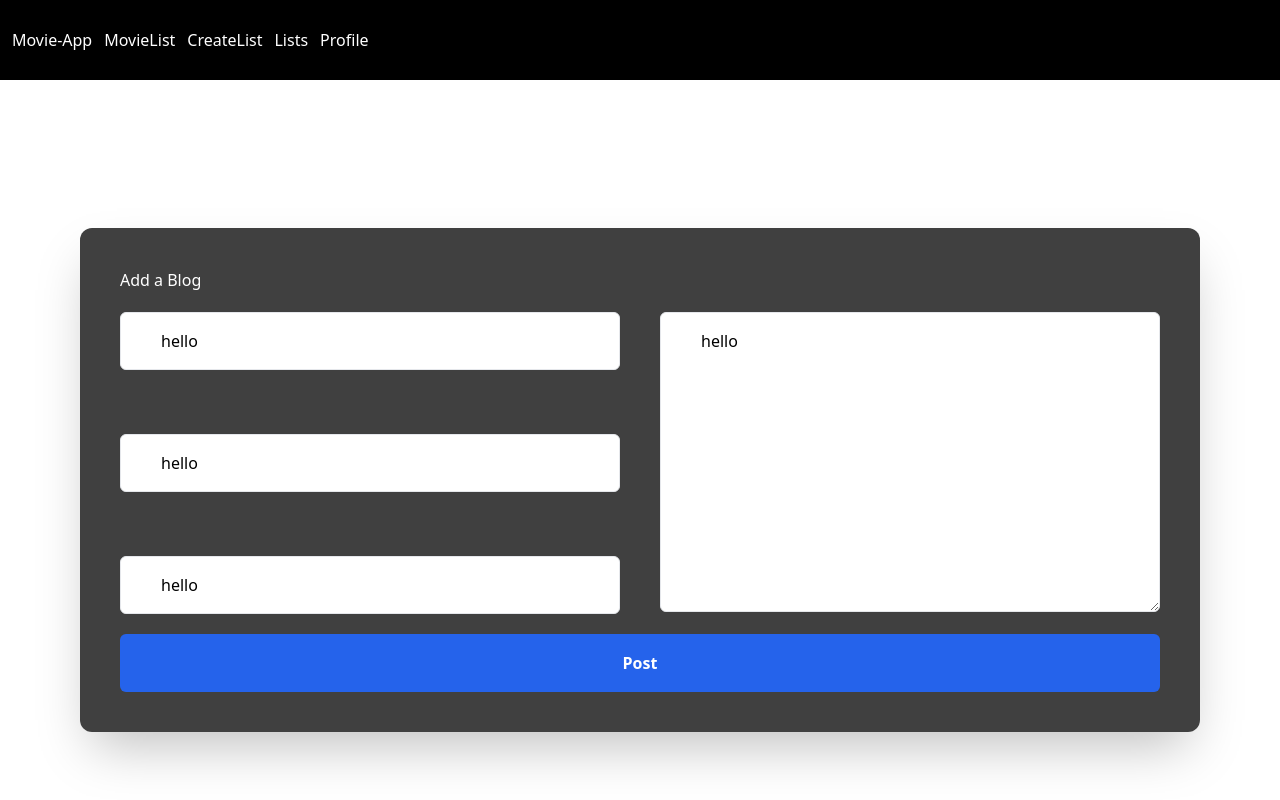
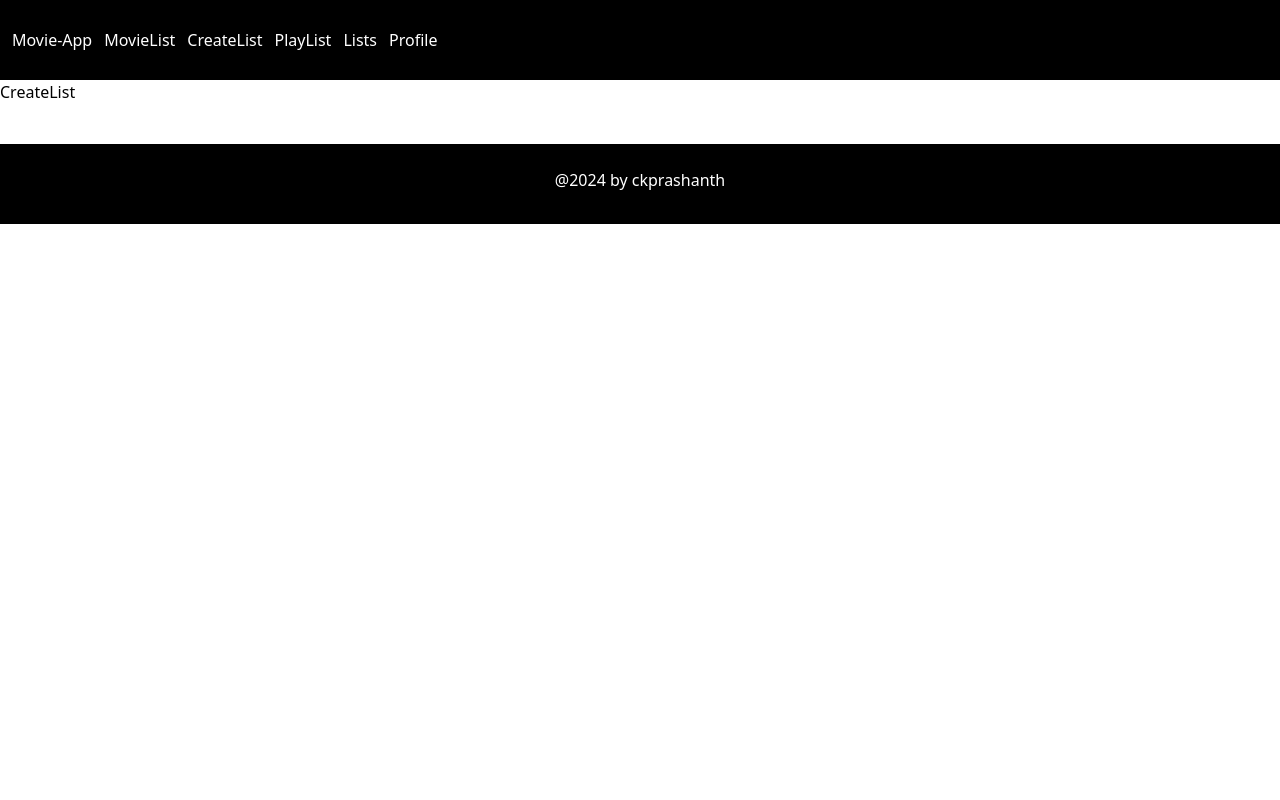
Before and after one commit to CKPRASHANTH07/Movie-App, a React (Create React App) app: page /CreateList in a window 1280 px wide. Shown: the top 800 px of the page. Built offline with nearby package versions, Linux system fonts and the light colour scheme; the HTML template or start-up script is replaced by a standard one.

Commit message:
modified:   src/App.js 	modified:   src/components/Movie/CreateList.js 	modified:   src/components/common/Header.js

```diff
--- a/src/App.js
+++ b/src/App.js
@@ -24,7 +24,6 @@ function App() {
           <Route path="/PlayList" element={<PlayList />} />
           <Route path="/Lists" element={<Lists />} />
           <Route path="/CreateList" element={<CreateList />} />
-
           <Route path="*" element={<PageNotFound />} />
         </Routes>
         <ConditionalFooter />
--- a/src/components/Movie/CreateList.js
+++ b/src/components/Movie/CreateList.js
@@ -1,77 +1,9 @@
-import React, { useState } from 'react';
-import axios from 'axios';
+import React from 'react'
 
 const CreateList = () => {
-  const [title, setTitle] = useState('hello');
-  const [content, setContent] = useState('hello');
-  const [username, setUsername] = useState('hello');
-  const [company, setCompany] = useState('hello');
-  const [errorMessage, setErrorMessage] = useState('');
+  return (
+    <div>CreateList</div>
+  )
+}
 
-  const handleSubmit = async (e) => {
-    try {
-      const response = await axios.post('http://localhost:8000/articles/posts', { title, content,username, company });
-      console.log('Response:', response.data);
-      setTitle('');
-      setContent('');
-      setUsername('');
-      setCompany('');
-      setErrorMessage('');
-    } catch (error) {
-      console.error('Error posting content:', error.response.data);
-      setErrorMessage(error.response.data.message);
-    }
-  };
-
-  return (
-    <div className='bg-white h-screen flex justify-center items-center'>
-      <div className="space-y-5 w-fit pt-10 h-fit shadow-2xl p-10 rounded-xl bg-black bg-opacity-75">
-        <h2 className="text-base font-medium text-white">Add a Blog</h2>
-        {errorMessage && <p className="text-red-500">{errorMessage}</p>}
-        <form onSubmit={handleSubmit} className="text-gray-400  focus-within:text-gray-600 space-y-5">
-          <div className='flex space-x-10'>
-            <div className='space-y-16'>
-            <input
-              type="text"
-              value={title}
-              onChange={(e) => setTitle(e.target.value)}
-              placeholder="Enter heading"
-              className="block w-[500px] py-4 pl-10 pr-4 text-black placeholder-gray-500 transition-all duration-200 bg-white border border-gray-200 rounded-md focus:outline-none focus:border-blue-600 caret-blue-600"
-            />
-
-            <input
-              type="text"
-              value={username}
-              onChange={(e) => setUsername(e.target.value)}
-              placeholder="Enter YourName"
-              className="block w-full py-4 pl-10 pr-4 text-black placeholder-gray-500 transition-all duration-200 bg-white border border-gray-200 rounded-md focus:outline-none focus:border-blue-600 caret-blue-600"
-            />
-            <input
-              type="text"
-              value={company}
-              onChange={(e) => setCompany(e.target.value)}
-              placeholder="Enter YourCompany/University"
-              className="block w-full py-4 pl-10 pr-4 text-black placeholder-gray-500 transition-all duration-200 bg-white border border-gray-200 rounded-md focus:outline-none focus:border-blue-600 caret-blue-600"
-            />
-          </div>
-          <div>
-            <textarea
-              value={content}
-              onChange={(e) => setContent(e.target.value)}
-              placeholder="Enter the content"
-              className="block w-[500px] min-h-[300px] py-4 pl-10 pr-4 text-black placeholder-gray-500 transition-all duration-200 bg-white border border-gray-200 rounded-md focus:outline-none focus:border-blue-600 caret-blue-600"
-            />
-          </div>
-          </div>
-          <div>
-            <button type="submit" className="inline-flex items-center justify-center w-full px-4 py-4 text-base font-semibold text-white transition-all duration-200 bg-blue-600 border border-transparent rounded-md focus:outline-none hover:bg-blue-700 focus:bg-blue-700">
-              Post
-            </button>
-          </div>
-        </form>
-      </div>
-    </div>
-  );
-};
-
-export default CreateList;
+export default CreateList
--- a/src/components/common/Header.js
+++ b/src/components/common/Header.js
@@ -8,6 +8,8 @@ const Header = () => {
         <Link to="/" className='mr-3 ml-3 mt-7'>Movie-App</Link>
         <Link to="/movieList" className='mr-3 mt-7'>MovieList</Link>
         <Link to="/CreateList" className='mr-3 mt-7'>CreateList</Link>
+        <Link to="/PlayList" className='mr-3 mt-7'>PlayList</Link>
+
         <Link to="/Lists" className='mr-3 mt-7'>Lists</Link>
         <p className='mr-3 mt-7'>Profile</p>
 
```
